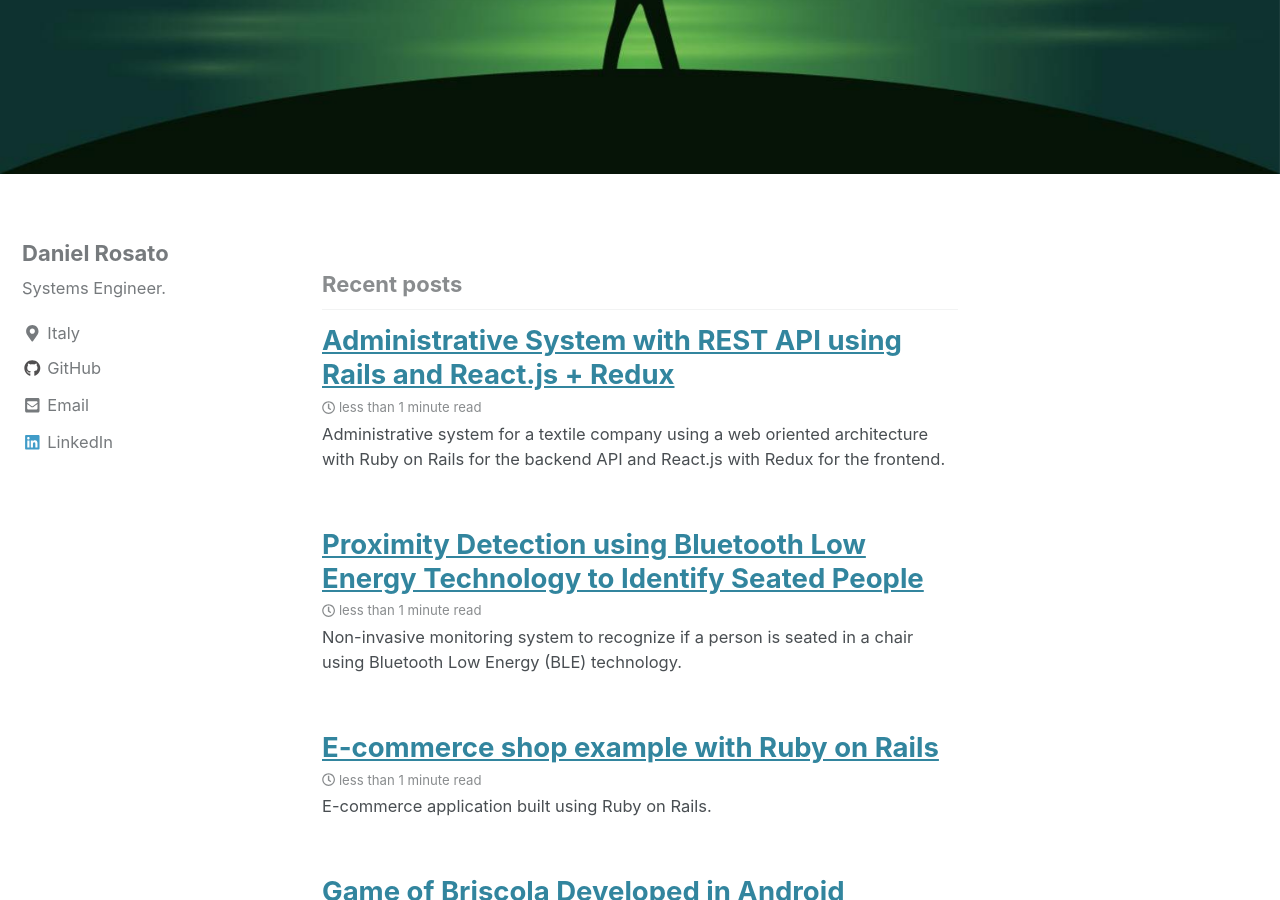
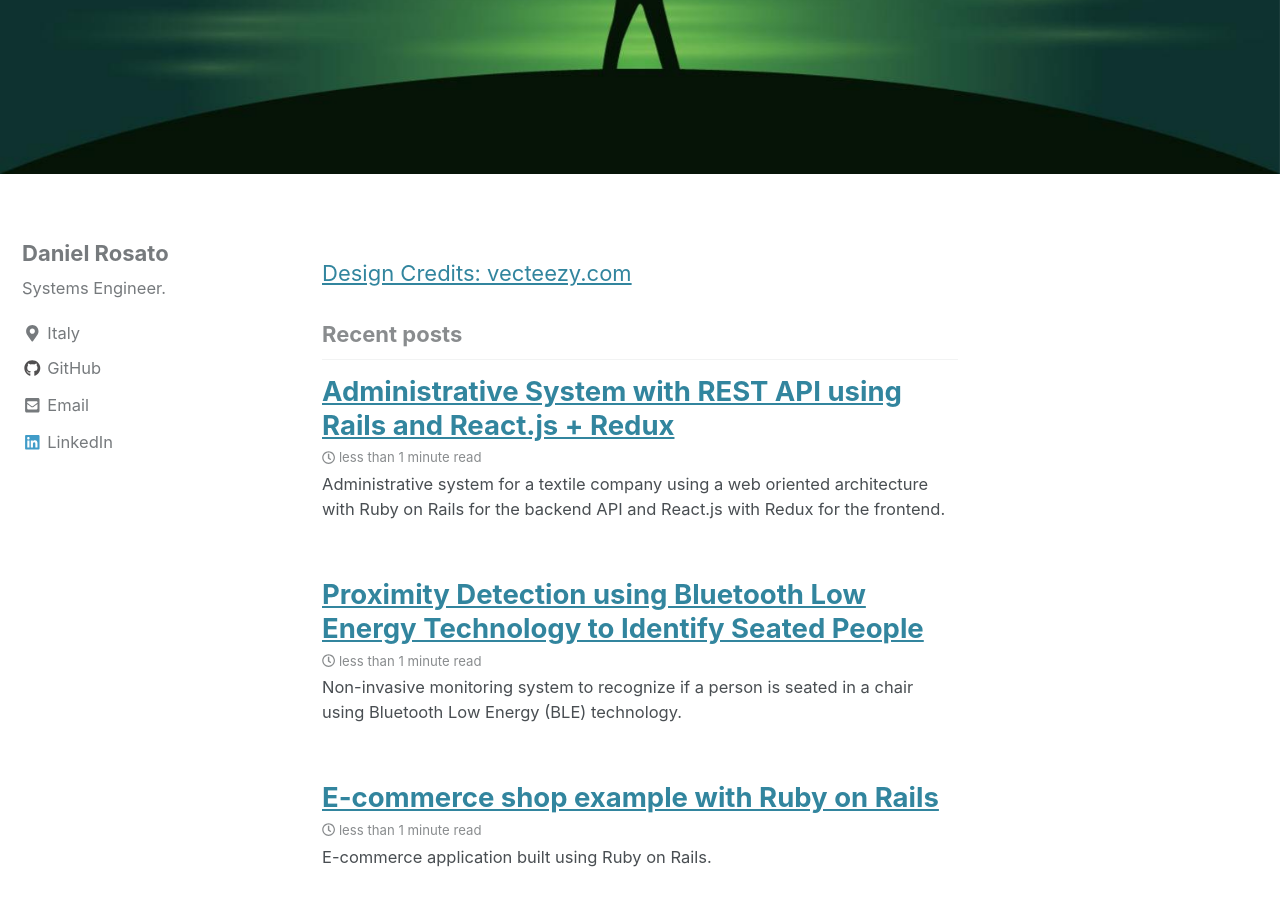
Before and after one commit to danielRM88/danielRM88.github.io, a Jekyll site: the page built from index.html, in a window 1280 px wide and 900 px high, scrolled down 738 px. Built offline with Jekyll 4.4.1, drawn with Linux system fonts in a browser that asks for light colours; cached includes are drawn as plain includes; nearby versions of some CDN libraries; the list of posts is cut into pages by our own code.

Commit message:
changed layout

```diff
--- a/index.html
+++ b/index.html
@@ -4,3 +4,5 @@ author_profile: true
 header:
   image: "/images/about.jpg"
 ---
+
+<a rel="nofollow" target="_blank" href="https://www.vecteezy.com">Design Credits: vecteezy.com</a>
```
